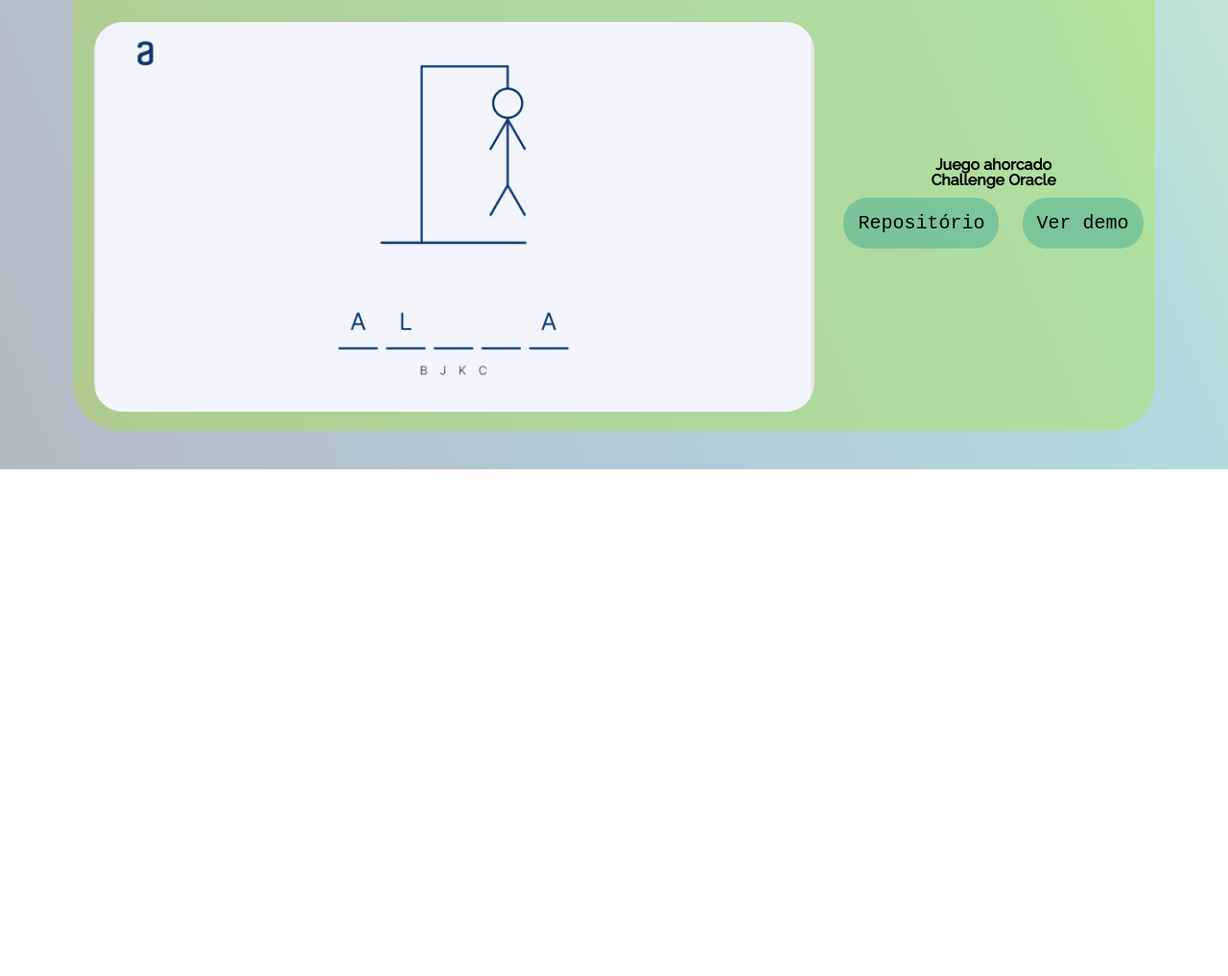
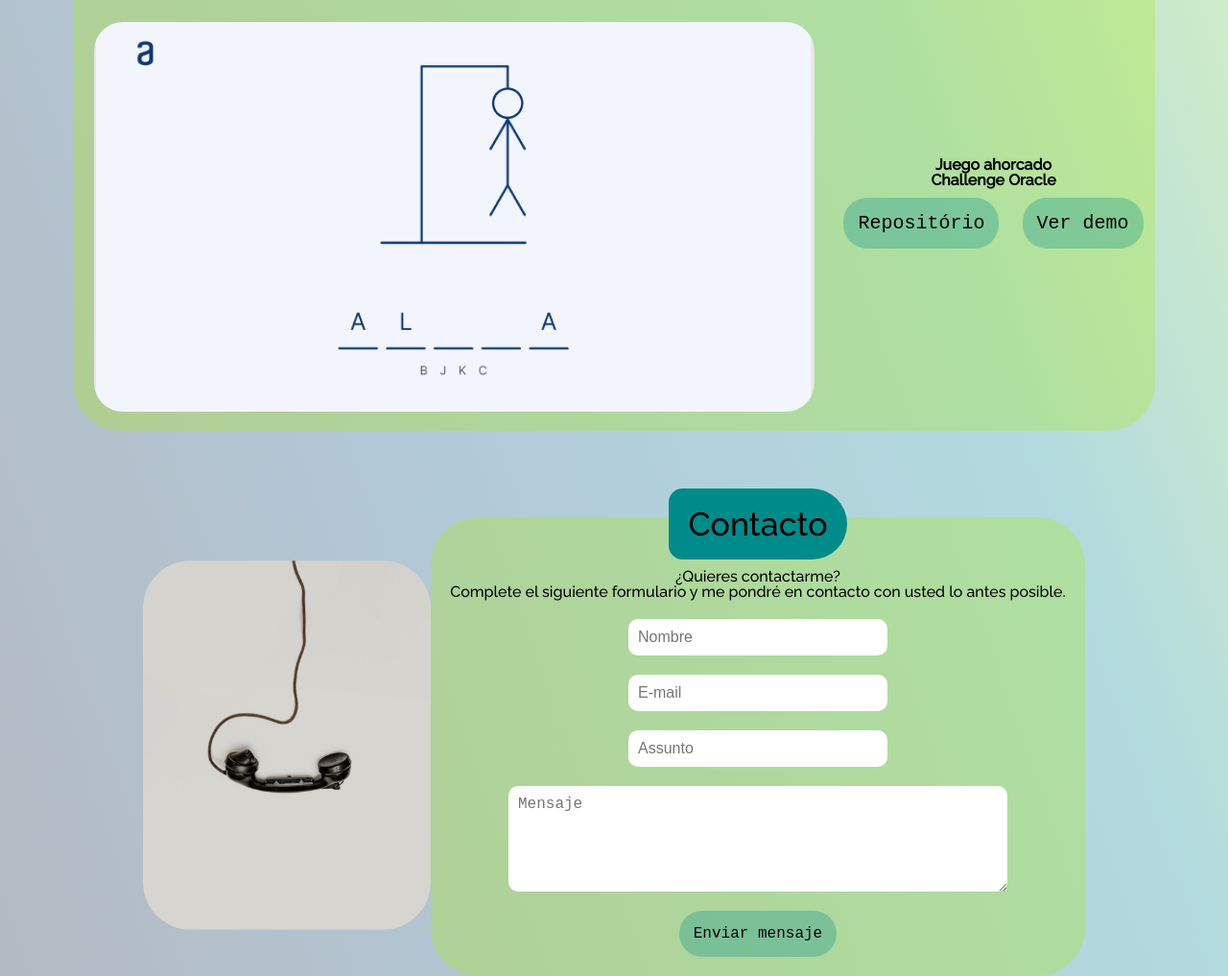
Before and after one commit to andresalban/Portafolio, a plain HTML site: page index.html in a window 1280 px wide. Shown: the part 2604-3621 px from the top of the page at 96% size. Before the commit the page ends 3093 px from the top, so only its background shows below. Drawn offline with Linux system fonts and the light colour scheme; a web font is replaced by a local one.

Commit message:
seccion contacto agregada

```diff
--- a/index.html
+++ b/index.html
@@ -232,20 +232,16 @@
                         <div class="experience__description">
                             <!-- Pon el enlace del proyecto en Github o GithubPages -->
                             <span class="experience__repo">
-                                <a target="_blank"
-                                href="https://github.com/andresalban/EncriptadorDeTexto">
-                                <button
-                                class="experiencia__botao--repo">Repositório
-                                </button>
+                                <a target="_blank" href="https://github.com/andresalban/EncriptadorDeTexto">
+                                    <button class="experiencia__botao--repo">Repositório
+                                    </button>
                                 </a>
                             </span>
 
                             <span class="experience__demo">
-                                <a target="_blank"
-                                href="https://andresalban.github.io/EncriptadorDeTexto/">
-                                <button
-                                class="experience__botao--demo">Ver Demo
-                                </button>
+                                <a target="_blank" href="https://andresalban.github.io/EncriptadorDeTexto/">
+                                    <button class="experience__botao--demo">Ver Demo
+                                    </button>
                                 </a>
                             </span>
                         </div>
@@ -268,13 +264,34 @@
                     </div>
                 </div>
             </div>
+    </div>
+
+    <!-- Sección de Contacto -->
+    <section class="formcontato" id="contacto">
+        <div class="formcontato__contacto">
+            <div class="formcontato--esquerda">
+                <img class="formcontato__img" src="assets\contact_image.png">
+            </div>
+            <div class="formcontato__text">
+                <h2 class="formcontato__title">Contacto</h2>
+                <h3 class="formcontato__subtext">¿Quieres contactarme?</h3>
+                <h3 class="formcontato__subtext">Complete el siguiente formulario y me pondré en contacto con
+                    usted lo antes posible. </h3>
+                <form class="formcontato__form" name="form">
+                    <input class="formcontato__input" type="text" name="nombre" placeholder="Nombre">
+                    <input class="formcontato__input" type="email" name="email" placeholder="E-mail">
+                    <input class="formcontato__input" type="text" name="asunto" placeholder="Assunto">
+                    <textarea class="formcontato__textarea" rows="5" cols="40" id="mensagem" name="mensaje"
+                        placeholder="Mensaje"></textarea>
+                    <button type="submit" class="formcontato__botao">Enviar mensaje</button>
+                </form>
+            </div>
+        </div>
+    </section>
 
 
 
-
-
-
-        </section>
+    </section>
 
     </div>
 
--- a/styles.css
+++ b/styles.css
@@ -396,7 +396,8 @@ section.experience {
 
 
 }
-.experience__section__title{
+
+.experience__section__title {
     font-size: 34px;
     background: darkcyan;
     border-radius: 50px 128px 128px 50px;
@@ -404,7 +405,8 @@ section.experience {
     z-index: 1;
     margin-top: -50px;
 }
-.experiencie__box{
+
+.experiencie__box {
     display: flex;
     flex-direction: column;
     align-items: center;
@@ -413,18 +415,19 @@ section.experience {
     margin: 20px;
 
 }
-.experiencie__box__item{
+
+.experiencie__box__item {
     display: flex;
     flex-direction: row;
     align-items: center;
 }
 
-.experience__img{
+.experience__img {
     padding: 20px;
     border-radius: 50px;
 }
 
-.experience__info{
+.experience__info {
     display: flex;
     flex-direction: column;
     align-items: center;
@@ -432,7 +435,8 @@ section.experience {
     font-weight: bold;
 
 }
-.experience__info button{
+
+.experience__info button {
     border-radius: 25px;
     padding: 15px;
     margin: 10px;
@@ -442,14 +446,97 @@ section.experience {
     border: none;
 }
 
-.experience__info button:hover{
-    background: rgba(138, 43, 226, 0.38);}
+.experience__info button:hover {
+    background: rgba(138, 43, 226, 0.38);
+}
 
 .
 /*Contacto*/
 
-section.formcontato {}
+section.formcontato {
+    display: flex;
+    flex-direction: column;
+    align-items: center;
+    align-content: center;
+    justify-content: center;
 
+}
+
+.formcontato__contacto {
+    display: flex;
+    flex-direction: row;
+    align-items: center;
+    align-content: center;
+    justify-content: center;
+    margin-top: 50px;
+
+}
+
+.formcontato__img {
+    border-radius: 50px;
+    width: 300px;
+
+}
+
+.formcontato__text {
+    display: flex;
+    flex-direction: column;
+    align-items: center;
+    align-content: center;
+    justify-content: center;
+    background-color: rgba(168, 235, 18, 0.30);
+    border-radius: 50px;
+    padding: 20px;
+
+
+}
+
+.formcontato__title {
+    font-size: 34px;
+    background: darkcyan;
+    border-radius: 50px 128px 128px 50px;
+    padding: 20px;
+    z-index: 1;
+    margin-top: -50px;
+    margin-bottom: 10px;
+}
+
+.formcontato__form {
+    display: flex;
+    flex-direction: column;
+    align-items: center;
+    align-content: center;
+    justify-content: center;
+    gap: 20px;
+    margin-top: 20px;
+}
+
+.formcontato__input {
+    border: none;
+    padding: 10px;
+    border-radius: 10px;
+    width: 250px;
+    font-size: 16px;
+}
+
+.formcontato__textarea {
+    border: none;
+    padding: 10px;
+    border-radius: 10px;
+    font-size: 16px;
+    width: 500px;
+}
+.formcontato__botao{
+    border-radius: 25px;
+    padding: 15px;
+    background-color: rgba(0, 139, 139, 0.30);
+    font-size: 16px;
+    font-family: "kode Mono", monospace;
+    border: none;
+}
+.formcontato__botao:hover {
+    background: rgba(138, 43, 226, 0.38);
+}
 /*footeer*/
 
 section.footer {}
```
